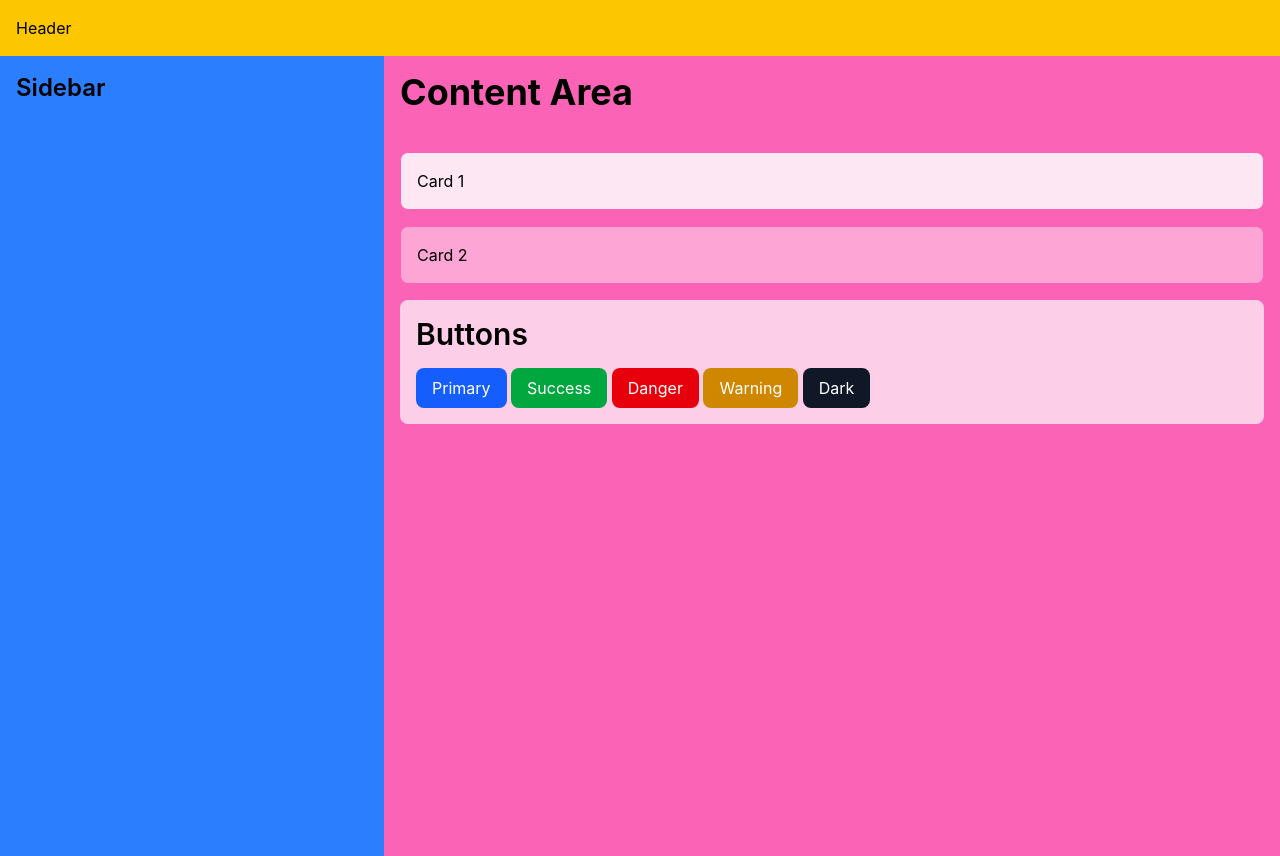
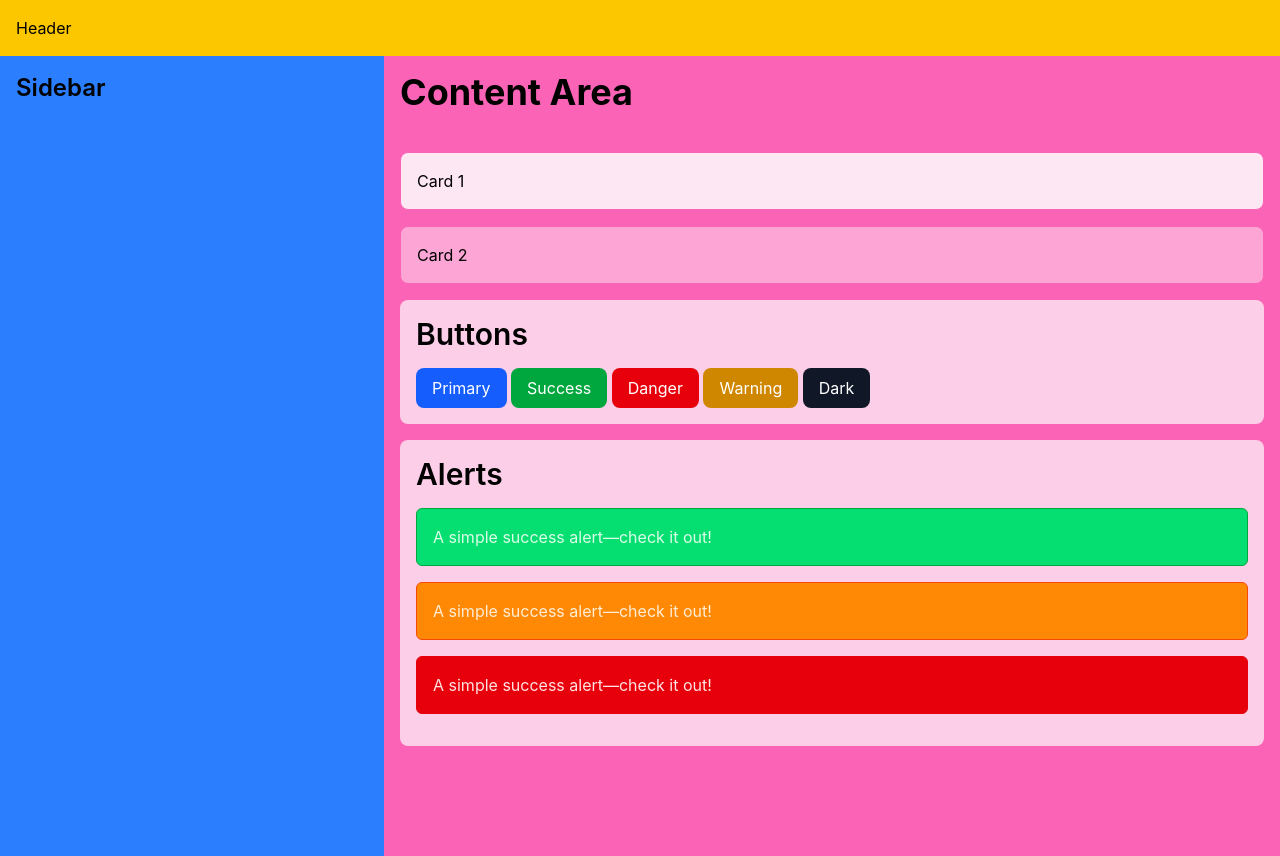
Before and after one commit to cyberfly/learn-tailwind, a website built with Vite: page admin1.html in a window 1280 px wide. Built offline with nearby package versions, Linux system fonts and the light colour scheme.

Commit message:
feat: sample alerts

```diff
--- a/admin1.html
+++ b/admin1.html
@@ -50,6 +50,16 @@
 
       </div>
 
+      <div class="bg-pink-200 rounded-lg p-4 mt-4">
+        <h3 class="text-3xl font-semibold mb-4">Alerts</h3>
+
+
+        <div class="bg-green-400 text-green-100 rounded-md border border-green-600 p-4 mb-4">A simple success alert—check it out!</div>
+        <div class="bg-orange-400 text-orange-100 rounded-md border border-orange-600 p-4 mb-4">A simple success alert—check it out!</div>
+        <div class="bg-red-600 text-red-100 rounded-md border border-red-600 p-4 mb-4">A simple success alert—check it out!</div>
+
+      </div>
+
 
     </div>
     <!-- end kotak 7 kanan -->
```
